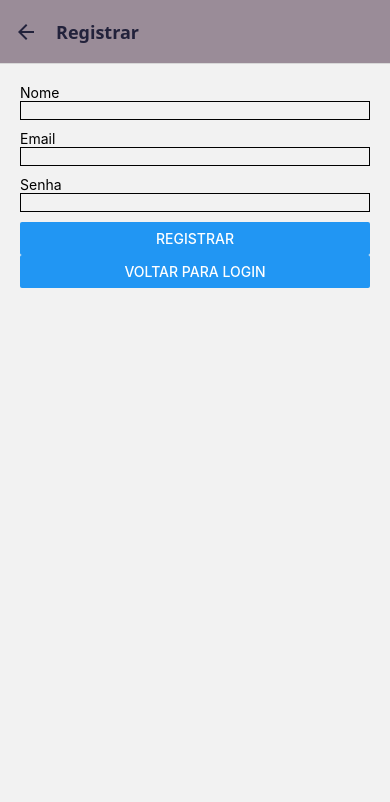
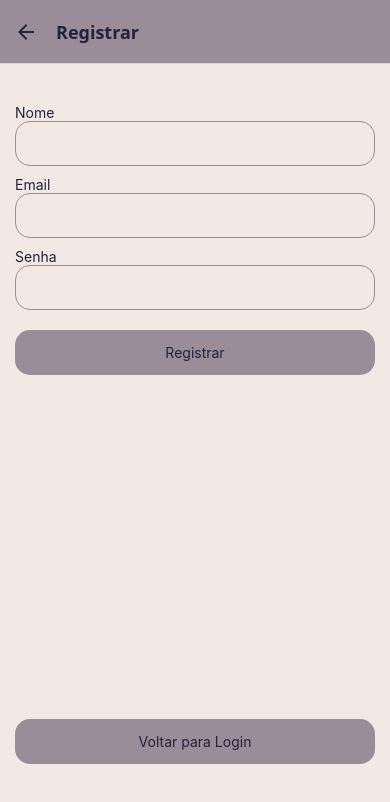
Before and after one commit to joicemqs/Frontend-app-tarefas, a React Native app: screen /Register in a window 390 px wide. Shown: the top 802 px of the page. Built offline with nearby package versions, Linux system fonts and the light colour scheme.

Commit message:
Alterando estilo da tela de registro

```diff
--- a/screens/RegisterScreen.tsx
+++ b/screens/RegisterScreen.tsx
@@ -1,6 +1,7 @@
 import React, { useState } from 'react';
-import { View, Text, TextInput, Button, Alert } from 'react-native';
+import { View, Text, TextInput, Button, Alert, StyleSheet, TouchableOpacity } from 'react-native';
 import { registerUser } from '../services/auth';
+
 
 export default function RegisterScreen({ navigation }) {
 
@@ -19,18 +20,60 @@ export default function RegisterScreen({ navigation }) {
   };
 
   return (
-    <View style={{ padding: 20 }}>
-      <Text>Nome</Text>
-      <TextInput value={username} onChangeText={setUsername} style={{ borderWidth: 1, marginBottom: 10 }} />
+    <View style={styles.container}>
+      <Text style={styles.titleText}>Nome</Text>
+      <TextInput style={styles.TextInput} value={username} onChangeText={setUsername} />
 
-      <Text>Email</Text>
-      <TextInput value={email} onChangeText={setEmail} autoCapitalize="none" style={{ borderWidth: 1, marginBottom: 10 }} />
+      <Text style={styles.titleText}>Email</Text>
+      <TextInput style={styles.TextInput} value={email} onChangeText={setEmail} autoCapitalize="none" />
 
-      <Text>Senha</Text>
-      <TextInput value={password} onChangeText={setPassword} secureTextEntry style={{ borderWidth: 1, marginBottom: 10 }} />
+      <Text style={styles.titleText}>Senha</Text>
+      <TextInput style={styles.TextInput} value={password} onChangeText={setPassword} secureTextEntry />
 
-      <Button title="Registrar" onPress={handleRegister} />
-      <Button title="Voltar para Login" onPress={() => navigation.goBack()} />
+      <TouchableOpacity onPress={handleRegister} style={styles.button}>
+        <Text style={styles.text}>Registrar</Text>
+      </TouchableOpacity>
+
+      <View style={{ marginTop: '90%' }}>
+        <TouchableOpacity onPress={() => navigation.goBack()} style={styles.button}>
+          <Text style={styles.text}>Voltar para Login</Text>
+        </TouchableOpacity>
+      </View>
+
+
     </View>
   );
 }
+
+const styles = StyleSheet.create({
+  container: {
+    flex: 1,
+    padding: 15,
+    paddingTop: 40,
+    backgroundColor: '#F2E9E4',
+  },
+  TextInput: {
+    borderWidth: 1,
+    marginBottom: 10,
+    padding: 8,
+    borderRadius: 15,
+    height: 45,
+    borderColor: '#9A8C98'
+  },
+  button: {
+    height: 45,
+    width: '100%',
+    borderRadius: 15,
+    backgroundColor: '#9A8C98',
+    justifyContent: 'center',
+    marginBottom: 10,
+    marginTop: 10,
+  },
+  text: {
+    textAlign: 'center',
+    color: '#22223B',
+  },
+  titleText: {
+    color: '#22223B',
+  }
+});
```
